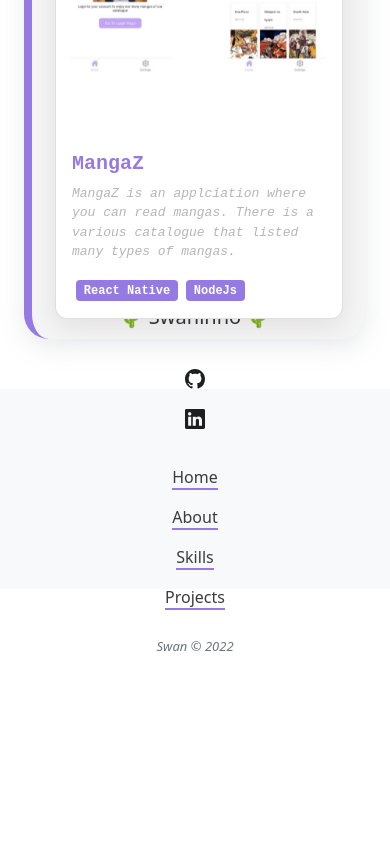
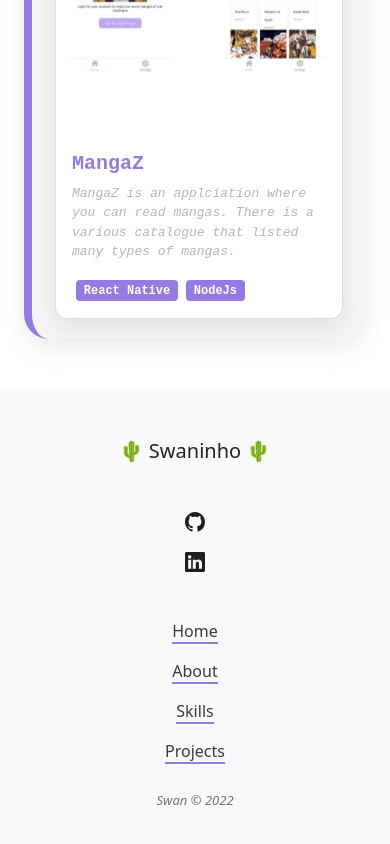
Before and after one commit to Swanbil/my-portfolio, a React (Create React App) app: page / in a window 390 px wide. Shown: the part 4524-5368 px from the top of the page. Before the commit the page ends 5180 px from the top, so only its background shows below. Built offline with nearby package versions, Linux system fonts and the light colour scheme.

Commit message:
fix bug footer css displaying elements

```diff
--- a/src/style/Footer.css
+++ b/src/style/Footer.css
@@ -13,7 +13,7 @@
     display:flex;
     flex-direction: row;
     justify-content: center;
-    margin-top:20px;
+
 }
 
 .link-footer{
@@ -29,6 +29,9 @@
 @media (max-width: 550px) {
     .nav-list{
         flex-direction: column;
+        margin-top:30px;
     }
-
+    .footer{
+        height:auto;
+    }
 }
```
